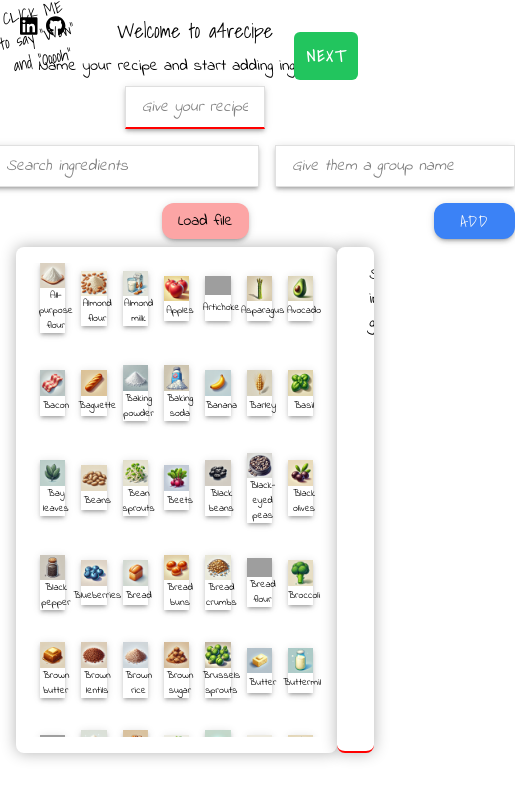
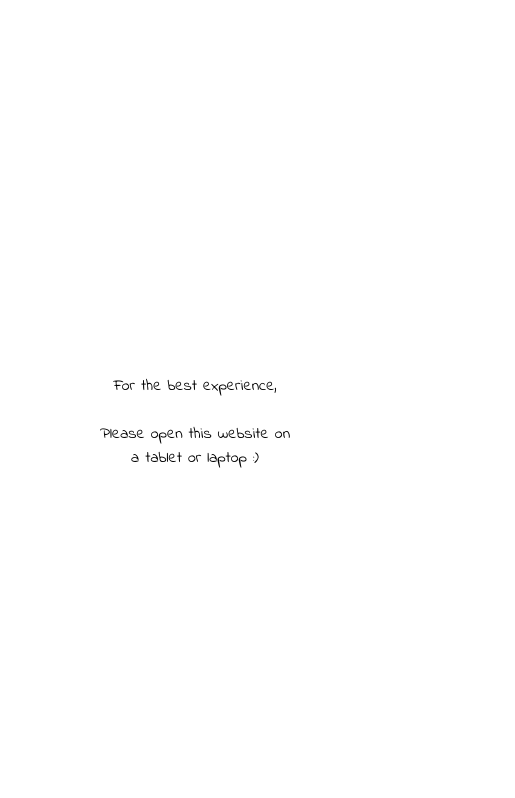
Before and after one commit to yafimski/a4recipe, a React (Vite) app: page / in a window 390 px wide. Shown: the top 798 px of the page, 515 px wide, since content can reach past the window. Built offline with nearby package versions, Linux system fonts and the light colour scheme; grey boxes are pictures that could not be loaded; a web font is replaced by a local one.

Commit message:
fix: remove site on small screens

```diff
--- a/src/components/IngredientFullItem.tsx
+++ b/src/components/IngredientFullItem.tsx
@@ -21,12 +21,12 @@ function IngredientFullItem({ groupName, item }: IngredientProp) {
           alt={itemName}
           className="rounded-l-2xl"
         />
-        <div className="flex flex-col center w-1/2 md:p-0 lg:p-2 m-auto md:gap-0.5 lg:gap-1">
+        <div className="flex flex-col center w-1/2 md:p-0 lg:p-1 m-auto md:gap-0.5 lg:gap-0.5">
           <p className="text-fluidSubtitle">{itemName}</p>
           <hr className="hr-generic" />
           <AmountInput item={item} groupName={groupName} />
           <p
-            className={`text-fluidSubtitle rounded-xl px-3 md:mt-0 lg:mt-1 xl:mt-2 ${
+            className={`text-fluidSubtitle rounded-xl px-3 md:mt-1 lg:mt-0 xl:text-xl ${
               unit === defUnit && "required-element-fill"
             }`}
           >
--- a/src/pages/HomePage.tsx
+++ b/src/pages/HomePage.tsx
@@ -6,13 +6,37 @@ import { useSelector } from "react-redux";
 import type { RootState } from "../state/store";
 import Social from "../components/HomePage/Social";
 import { faGithub, faLinkedin } from "@fortawesome/free-brands-svg-icons";
+import { useEffect, useState } from "react";
 
 function HomePage() {
+  const [windowWidth, setWindowWidth] = useState<number>(window.innerWidth);
+
+  useEffect(() => {
+    const handleResize = () => {
+      setWindowWidth(window.innerWidth);
+    };
+
+    window.addEventListener("resize", handleResize);
+
+    return () => {
+      window.removeEventListener("resize", handleResize);
+    };
+  }, []);
+
   const ingredientsGroups = useSelector(
     (state: RootState) => state.groups.ingredientsGroups
   );
 
-  return (
+  return windowWidth < 768 ? (
+    <div className="h-screen flex flex-col center">
+      <p className="flex w-1/2 text-center xs:text-base sm:text-xl md:text-2xl">
+        For the best experience,
+        <br />
+        <br />
+        Please open this website on a tablet or laptop :)
+      </p>
+    </div>
+  ) : (
     <div data-testid="homepage" className="max-h-screen flex flex-col">
       <GoToButton page={"/quantities"} isNext={true} />
       <Header />
```
Also changed, not shown: 6 other files (tests, documents, lock files or other folders).
